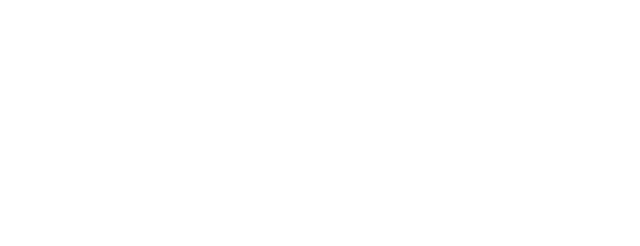
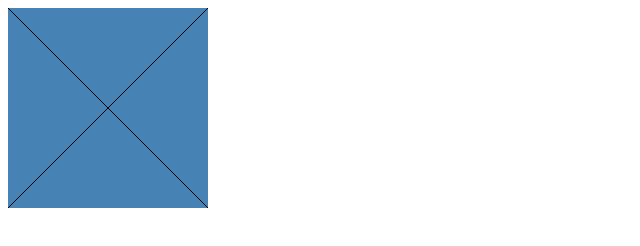
Before and after one commit to joshinehajoshi/html-canvas, a plain HTML site: page index.html in a window 1280 px wide. Shown: the whole page, without its empty margins (0-640 px from the left). Drawn offline with Linux system fonts and the light colour scheme.

Commit message:
line -- canvas

```diff
--- a/index.html
+++ b/index.html
@@ -10,8 +10,22 @@
     <canvas
     id="myCanvas"
     width="200"
-    height="200">
-
+    height="200"
+    style="color:yellow; background-color:steelblue"
+    >
+    Canvas
     </canvas>
 </body>
+<script>
+    var c = document.getElementById("myCanvas");
+    var ctx = c.getContext("2d");
+    var cty = c.getContext("2d");
+    cty.moveTo(0,200);
+    cty.lineTo(200,0)
+    cty.stroke();
+    ctx.moveTo(0,0);
+    ctx.lineTo(200,200);
+    ctx.stroke();
+    </script>
+
 </html>
```
